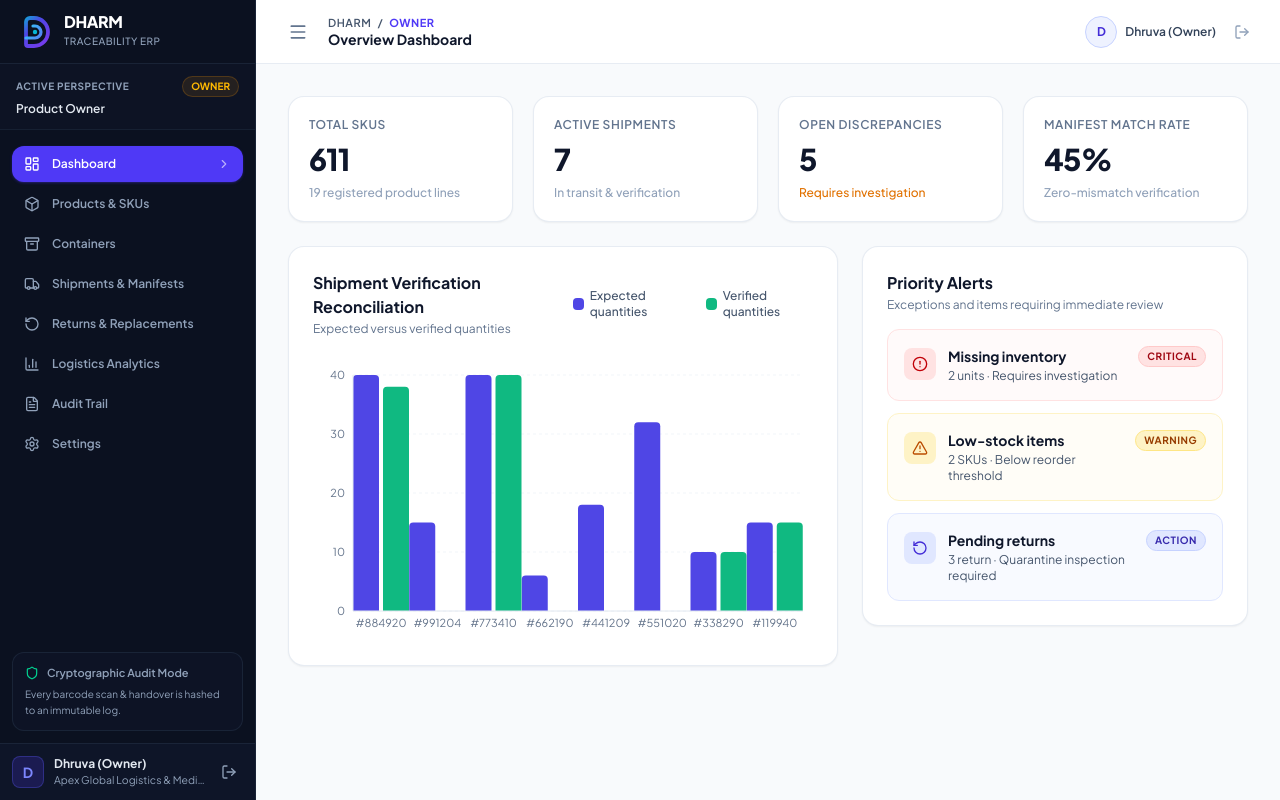
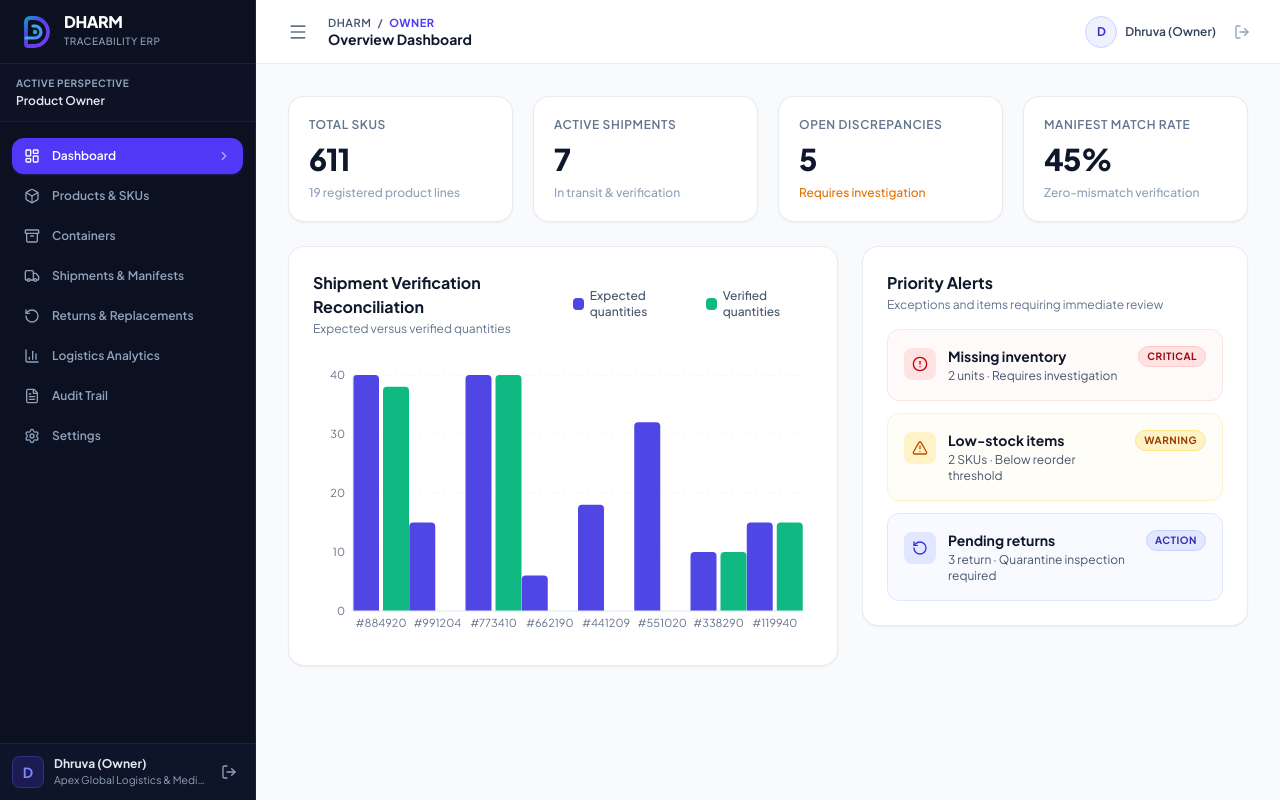
Before and after one commit to Hey-Dhruv-15/DHARM, a React (Vite) app in the folder frontend/: page /unauthorized in a window 1280 px wide. Both pictures are taken after a click on the button "👑 Owner". Built offline with nearby package versions, Linux system fonts and the light colour scheme; no server answers.

Commit message:
style: remove perspective role badge and cryptographic audit box from sidebar

```diff
--- a/frontend/src/components/layout/Sidebar.tsx
+++ b/frontend/src/components/layout/Sidebar.tsx
@@ -18,8 +18,7 @@ import {
   ShoppingBag,
   Package,
   LogOut,
-  ChevronRight,
-  Shield
+  ChevronRight
 } from 'lucide-react';
 
 interface SidebarProps {
@@ -77,15 +76,12 @@ export const Sidebar: React.FC<SidebarProps> = ({
 
   const roleStyles = {
     OWNER: {
-      badge: 'bg-amber-500/10 text-amber-400 border-amber-500/20',
       tag: 'Product Owner'
     },
     VENDOR: {
-      badge: 'bg-indigo-500/10 text-indigo-400 border-indigo-500/20',
       tag: 'Vendor Logistics Hub'
     },
     CUSTOMER: {
-      badge: 'bg-emerald-500/10 text-emerald-400 border-emerald-500/20',
       tag: 'Verified Customer'
     }
   };
@@ -128,17 +124,10 @@ export const Sidebar: React.FC<SidebarProps> = ({
         {/* Role Identity Tag */}
         {!collapsed && (
           <div className="px-4 py-3 border-b border-slate-800/60 bg-slate-900/40">
-            <div className="flex items-center justify-between">
-              <span className="text-[10px] uppercase font-bold text-slate-400 tracking-wider">
-                Active Perspective
-              </span>
-              <span
-                className={`text-[10px] font-bold px-2 py-0.5 rounded-full border ${currentRoleStyle.badge}`}
-              >
-                {role}
-              </span>
-            </div>
-            <p className="text-xs font-semibold text-slate-200 mt-1 truncate">
+            <span className="text-[10px] uppercase font-bold text-slate-400 tracking-wider block">
+              Active Perspective
+            </span>
+            <p className="text-xs font-semibold text-slate-200 mt-0.5 truncate">
               {currentRoleStyle.tag}
             </p>
           </div>
@@ -187,19 +176,6 @@ export const Sidebar: React.FC<SidebarProps> = ({
           })}
         </div>
 
-        {/* System Trust & Security Footer */}
-        {!collapsed && (
-          <div className="p-3 mx-3 mb-3 rounded-xl bg-slate-900/60 border border-slate-800/80">
-            <div className="flex items-center gap-2 text-slate-400 text-[11px] font-semibold">
-              <Shield className="w-3.5 h-3.5 text-emerald-400" />
-              <span>Cryptographic Audit Mode</span>
-            </div>
-            <p className="text-[10px] text-slate-400 mt-1 leading-relaxed">
-              Every barcode scan & handover is hashed to an immutable log.
-            </p>
-          </div>
-        )}
-
         {/* User Card & Logout Bottom */}
         <div className="p-3 border-t border-slate-800/80 bg-slate-900/80">
           <div className="flex items-center justify-between gap-2">
```
Also changed, not shown: 1 other file (tests, documents, lock files or other folders).
